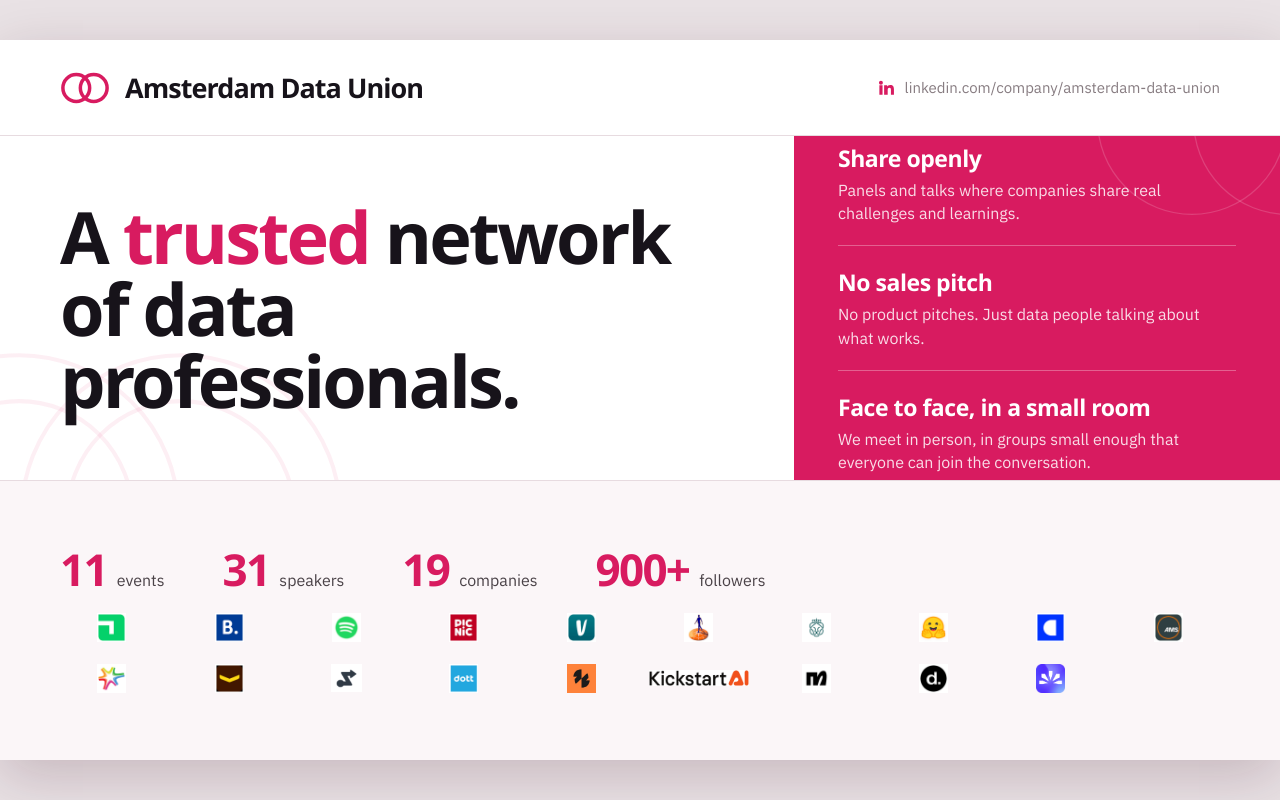
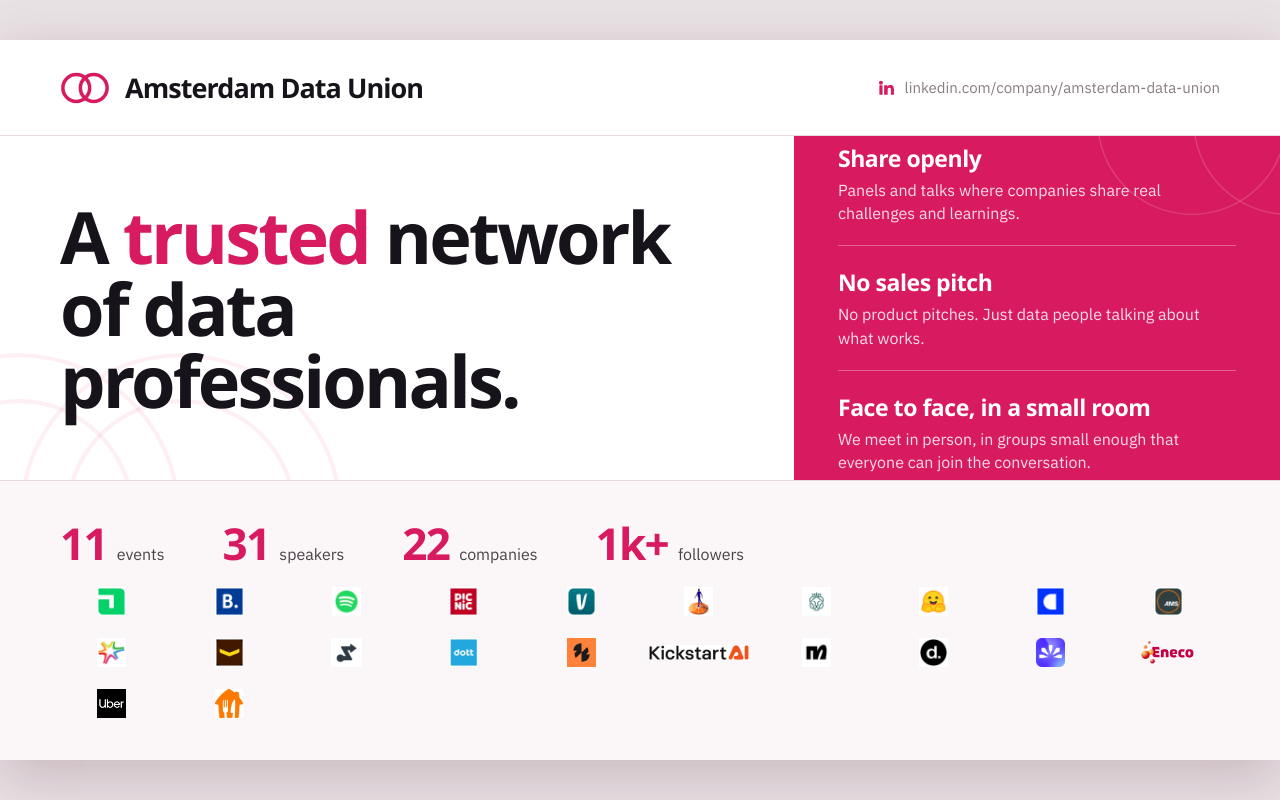
Before and after one commit to tqueen92/adu-pitch, a plain HTML site: page index.html in a window 1280 px wide. Drawn offline with Linux system fonts and the light colour scheme; a web font is replaced by a local one.

Commit message:
Update index.htmlAdd Eneco, Uber, JET logos; 1k+ followers; 22 companies

```diff
--- a/index.html
+++ b/index.html
@@ -120,8 +120,8 @@
     <ul class="nums">
       <li><b>11</b><span>events</span></li>
       <li><b>31</b><span>speakers</span></li>
-      <li><b>19</b><span>companies</span></li>
-      <li><b>900+</b><span>followers</span></li>
+      <li><b>22</b><span>companies</span></li>
+      <li><b>1k+</b><span>followers</span></li>
     </ul>
     <ul class="logos">
       <li><img src="images/adyen.png" alt="Adyen" loading="lazy"></li>
@@ -143,6 +143,9 @@
       <li><img src="images/manychat.png" alt="Manychat" loading="lazy"></li>
       <li><img src="images/deel.png" alt="Deel" loading="lazy"></li>
       <li><img src="images/nao-labs.png" alt="nao Labs" loading="lazy"></li>
+      <li><img src="images/eneco.png" alt="Eneco" loading="lazy"></li>
+      <li><img src="images/uber.png" alt="Uber" loading="lazy"></li>
+      <li><img src="images/jet.png" alt="Just Eat Takeaway" loading="lazy"></li>
     </ul>
   </div>
 
```
